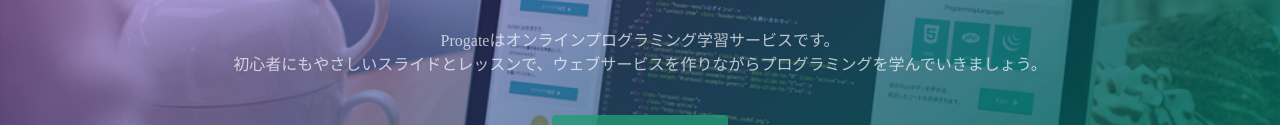
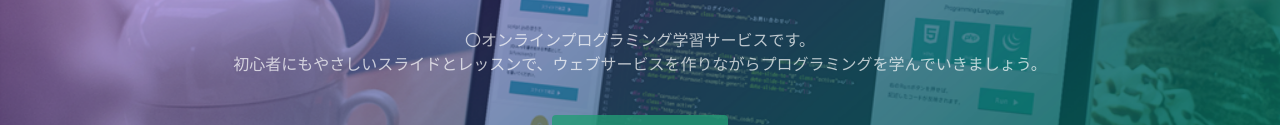
Before and after one commit to imi1013/imi1013.github.io, a plain HTML site: page index.html in a window 1280 px wide. Shown: the part 317-442 px from the top of the page. Drawn offline with Linux system fonts and the light colour scheme.

Commit message:
Update index.html

```diff
--- a/index.html
+++ b/index.html
@@ -24,7 +24,7 @@
   <div class="top-wrapper">
     <div class="container">
       <h1>LEARN TO CODE.<br>LEARN TO BE CREATIVE.</h1>
-      <p>Progateはオンラインプログラミング学習サービスです。<br>初心者にもやさしいスライドとレッスンで、ウェブサービスを作りながらプログラミングを学んでいきましょう。</p>
+      <p>〇オンラインプログラミング学習サービスです。<br>初心者にもやさしいスライドとレッスンで、ウェブサービスを作りながらプログラミングを学んでいきましょう。</p>
       <div class="btn-wrapper">
         <a href="#" class="btn signup">新規登録はこちら</a>
         <p>or</p>
```
